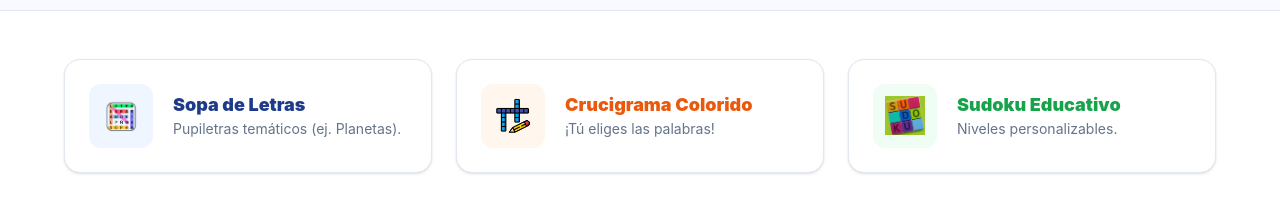
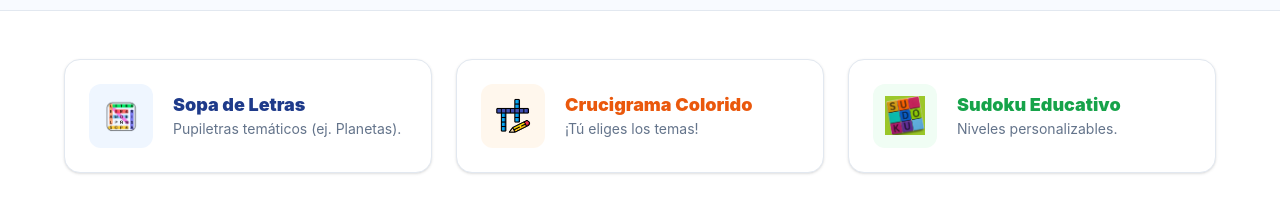
Before and after one commit to administracionmenteactiva-debug/menteactiva, a React (Vite) app: page / in a window 1280 px wide. Shown: the part 860-1070 px from the top of the page. Built offline with nearby package versions, Linux system fonts and the light colour scheme; no server answers; the database is empty.

Commit message:
Change palabras to temas in Crucigrama preview card text

```diff
--- a/src/core/views/LandingView.jsx
+++ b/src/core/views/LandingView.jsx
@@ -80,7 +80,7 @@ const LandingView = () => {
                         </div>
                         <div className="text-left">
                             <h3 className="text-lg font-black text-[#ea580c] dark:text-orange-400 mb-1 leading-tight">Crucigrama Colorido</h3>
-                            <p className="text-sm text-[#64748b] dark:text-[var(--edu-text-muted)] leading-tight">¡Tú eliges las palabras!</p>
+                            <p className="text-sm text-[#64748b] dark:text-[var(--edu-text-muted)] leading-tight">¡Tú eliges los temas!</p>
                         </div>
                     </div>
 
```
